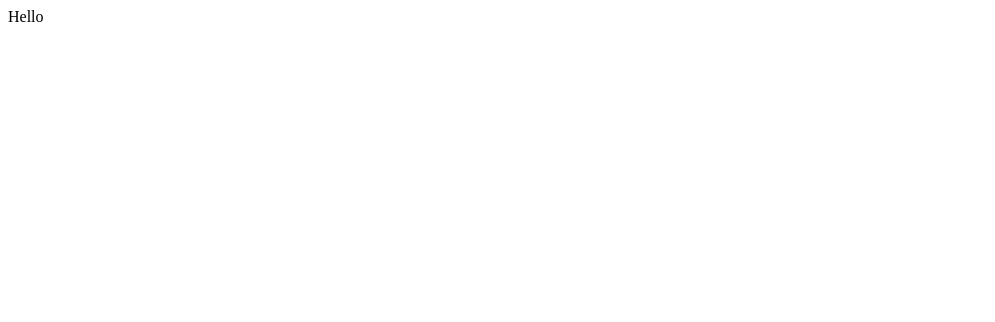
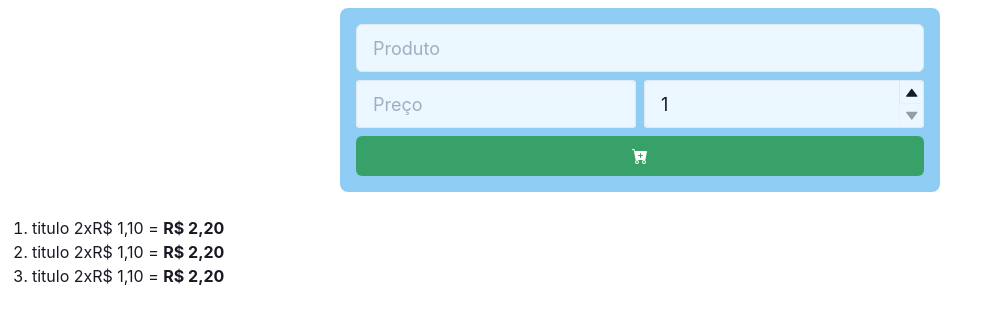
Before and after one commit to nenitf/carrinho-top, a React (Create React App) app: page / in a window 1280 px wide. Shown: the top 322 px of the page, without its empty margins (0-995 px from the left). Built offline with nearby package versions, Linux system fonts and the light colour scheme.

Commit message:
:new: add estrutura inicial

```diff
--- a/package.json
+++ b/package.json
@@ -17,6 +17,7 @@
     "framer-motion": "4",
     "react": "^17.0.2",
     "react-dom": "^17.0.2",
+    "react-icons": "^4.3.1",
     "react-scripts": "4.0.3",
     "typescript": "^4.0.3",
     "web-vitals": "^0.2.4",
--- a/public/index.html
+++ b/public/index.html
@@ -21,7 +21,7 @@
       work correctly both with client-side routing and a non-root public URL.
       Learn how to configure a non-root public URL by running `npm run build`.
     -->
-    <title>React App</title>
+    <title>Rancho</title>
   </head>
   <body>
     <noscript>You need to enable JavaScript to run this app.</noscript>
--- a/src/App.tsx
+++ b/src/App.tsx
@@ -1,9 +1,18 @@
-function App() {
+import { ChakraProvider, Flex, Stack } from "@chakra-ui/react"
+import { Form } from "components/Form"
+import { Carrinho } from "components/Carrinho"
+import { theme } from 'styles/theme'
+
+export function App() {
   return (
-    <div className="App">
-      Hello
-    </div>
-  );
+    <ChakraProvider theme={theme}>
+      <Flex w="100vw" h="100vh" align="center" direction="column" p={2}>
+        <Form />
+
+        <Flex width="100%" p={6}>
+        <Carrinho />
+        </Flex>
+      </Flex>
+    </ChakraProvider>
+  )
 }
-
-export default App;
--- /dev/null
+++ b/src/components/Carrinho.tsx
@@ -0,0 +1,34 @@
+const itens = [
+  {
+    nome: "titulo",
+    valor: 1.10,
+    quantidade: 2,
+    total: 2.20
+  },
+  {
+    nome: "titulo",
+    valor: 1.10,
+    quantidade: 2,
+    total: 2.20
+  },
+  {
+    nome: "titulo",
+    valor: 1.10,
+    quantidade: 2,
+    total: 2.20
+  },
+]
+
+export function Carrinho() {
+  const format = (p: number) => new Intl.NumberFormat('pt', { style: 'currency', currency: 'BRL'}).format(p)
+  return (
+    <ol>
+      {itens.map(i => (
+        <li>
+          {i.nome} {i.quantidade}x{format(i.valor)} = <strong>{format(i.total)}</strong>
+        </li>
+      ))}
+    </ol>
+  )
+
+}
--- /dev/null
+++ b/src/components/Form.tsx
@@ -0,0 +1,79 @@
+import {
+  Flex,
+  Input,
+  NumberInput,
+  NumberInputField,
+  NumberInputStepper,
+  NumberIncrementStepper,
+  NumberDecrementStepper,
+  Button,
+  Stack,
+  HStack,
+  FormLabel,
+  InputLeftAddon,
+  InputGroup,
+  InputLeftElement,
+  Icon
+} from "@chakra-ui/react"
+import { BsFillCartPlusFill } from 'react-icons/bs';
+
+
+export function Form() {
+  return (
+    <Flex
+      as="form"
+      bg="blue.200"
+      width="100%"
+      borderRadius={8}
+      maxWidth={600}
+      minWidth={300}
+      p="4"
+      flexDir="column"
+    >
+      <Stack>
+        <Input
+          placeholder="Produto"
+          type="text"
+          bg="blue.50"
+          focusBorderColor="laranja"
+          size="lg"
+        />
+
+        <HStack>
+          <NumberInput
+            min={0}
+            bg="blue.50"
+            borderRadius={4}
+            focusBorderColor="laranja"
+            size="lg"
+          >
+            <NumberInputField placeholder="Preço" />
+          </NumberInput>
+
+          <NumberInput
+            defaultValue={1}
+            min={1}
+            bg="blue.50"
+            borderRadius={4}
+            focusBorderColor="laranja"
+            size="lg"
+          >
+            <NumberInputField placeholder="Quantidade" />
+            <NumberInputStepper>
+              <NumberIncrementStepper />
+              <NumberDecrementStepper />
+            </NumberInputStepper>
+          </NumberInput>
+        </HStack>
+
+        <Button
+          type="submit"
+          colorScheme="green"
+          sz="lg"
+        >
+          <Icon as={BsFillCartPlusFill} />
+        </Button>
+      </Stack>
+    </Flex>
+  )
+}
--- a/src/index.tsx
+++ b/src/index.tsx
@@ -1,6 +1,6 @@
 import React from 'react';
 import ReactDOM from 'react-dom';
-import App from './App';
+import { App } from './App';
 import * as serviceWorkerRegistration from './serviceWorkerRegistration';
 import reportWebVitals from './reportWebVitals';
 
--- /dev/null
+++ b/src/styles/theme.ts
@@ -0,0 +1,20 @@
+import { extendTheme } from '@chakra-ui/react'
+
+export const theme = extendTheme({
+  // https://coolors.co/eac435-345995-03cea4-fb4d3d-ca1551
+  colors: {
+    amarelo: '#EAC435',
+    azul: '#345995',
+    ciano: '#03CEA4',
+    laranja: '#FB4D3D',
+    rosa: '#CA1551',
+  },
+  styles: {
+    global: {
+      body: {
+        bg: "#fff",
+        color: "gray.900"
+      }
+    }
+  }
+})
```
Also changed, not shown: 1 other file (tests, documents, lock files or other folders).
